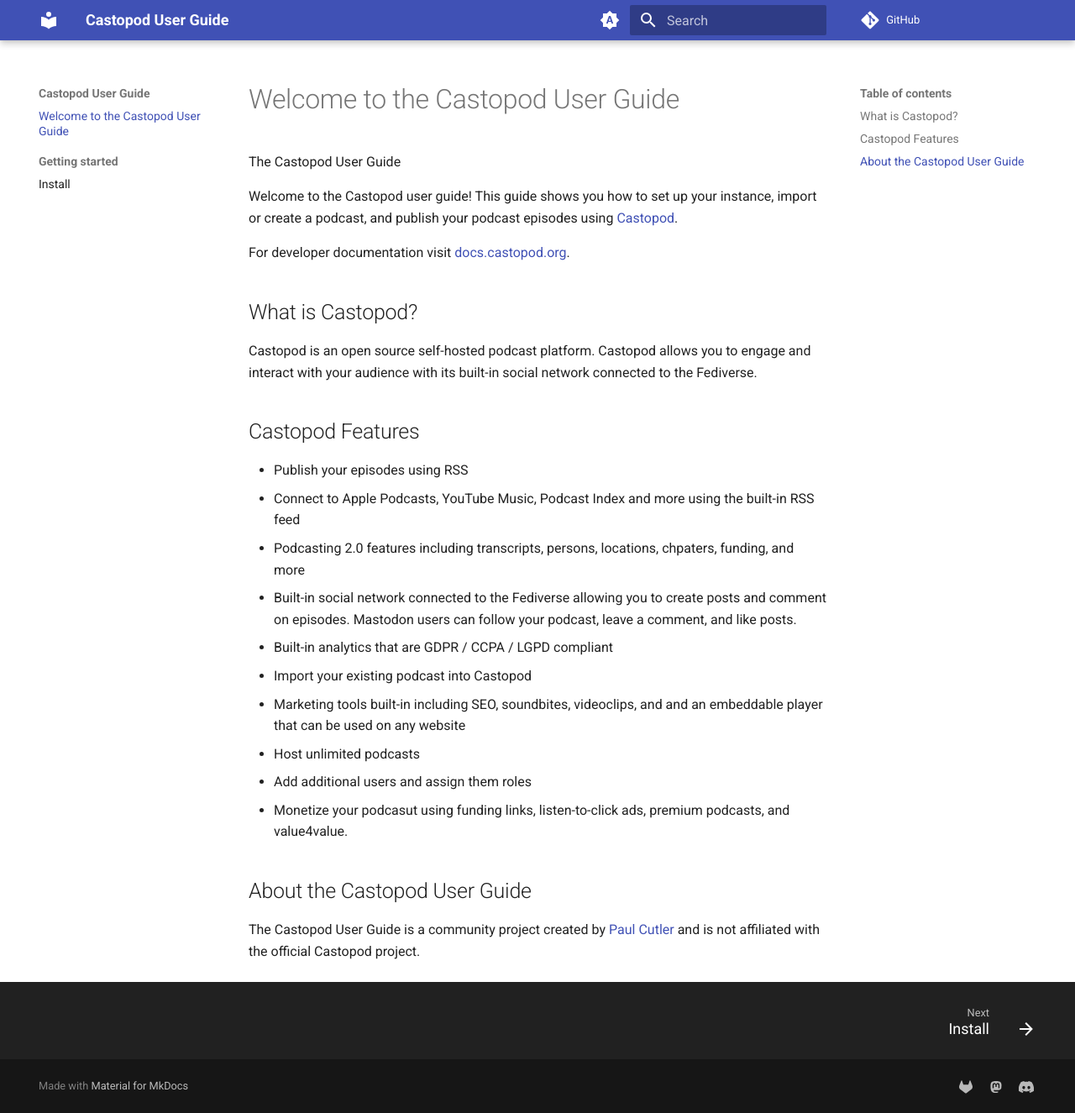
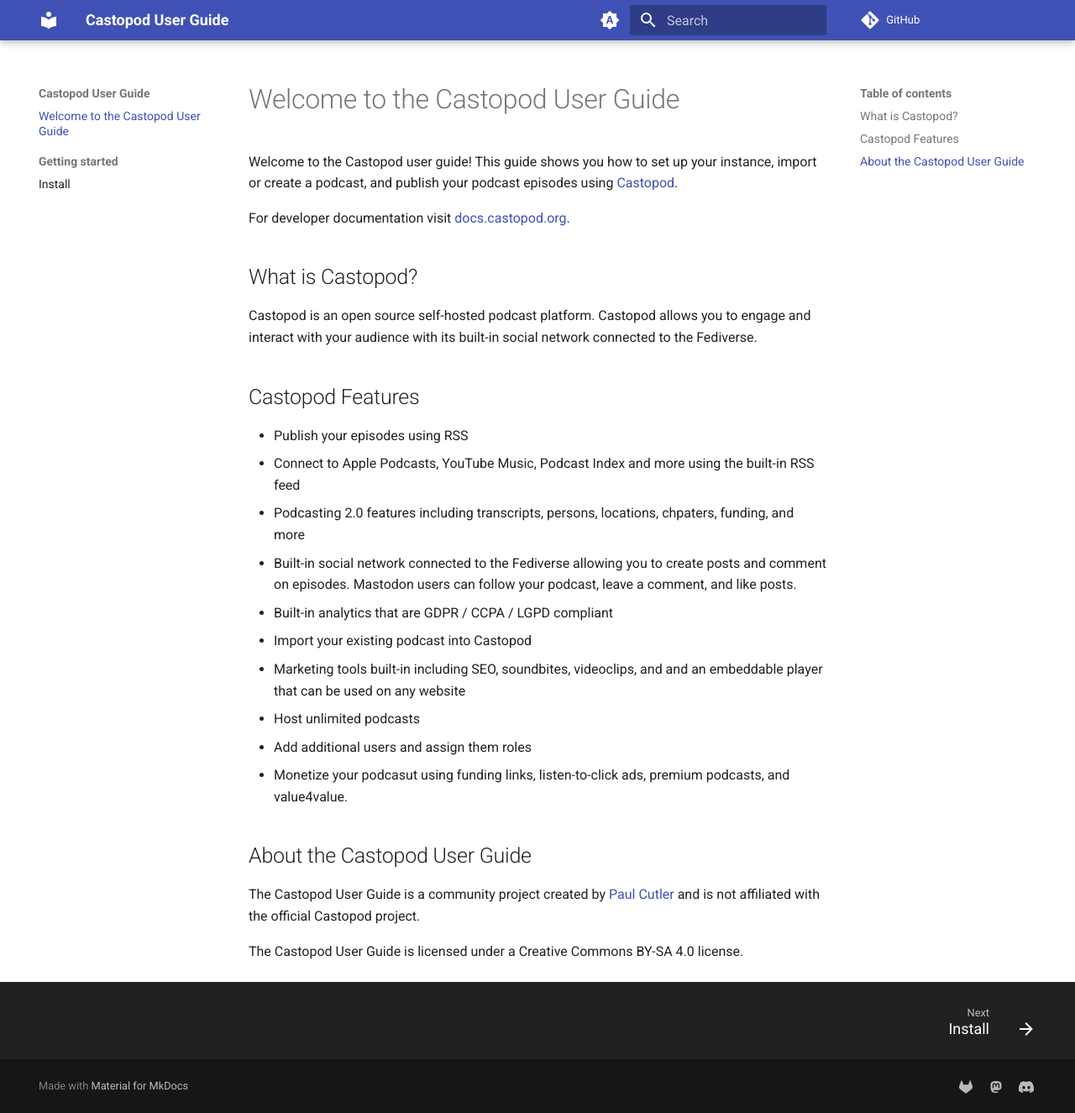
Before and after one commit to prcutler/castopod-user-guide, an MkDocs documentation site: the page built from docs/index.md, in a window 1280 px wide and 1325 px high. Shown: the whole window at 84% size. Built offline with MkDocs 1.6.1 and Material for MkDocs 9.7.7, drawn with Linux system fonts in a browser that asks for light colours; comment, search, counter and statistics services are not loaded.

Commit message:
Update home page

```diff
--- a/docs/index.md
+++ b/docs/index.md
@@ -31,3 +29,5 @@
 
 The Castopod User Guide is a community project  created by [Paul Cutler](https://hachyderm.io/@prcutler) and
 is not affiliated with the official Castopod project.
+
+The Castopod User Guide is licensed under a Creative Commons BY-SA 4.0 license.
```
Also changed, not shown: other parts of docs/index.md (+0 -2 lines).
